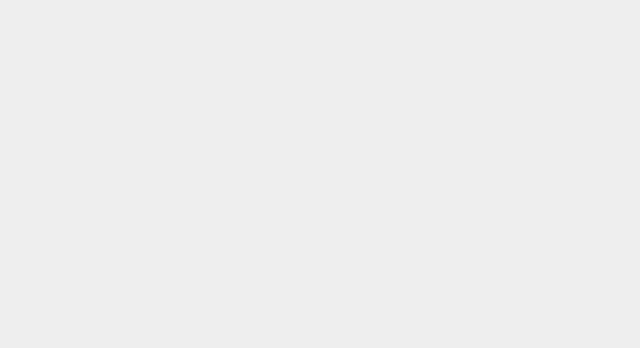
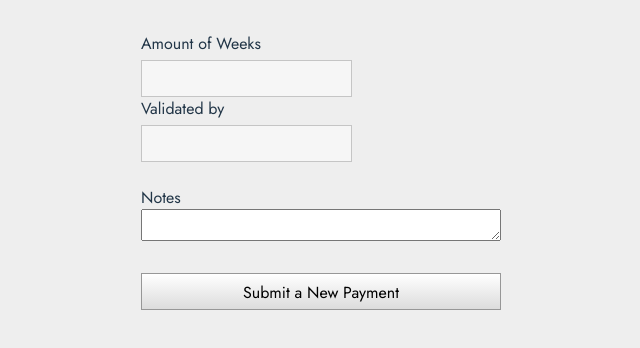
Before and after one commit to ask0ldd/SubscriptionsManager, a React (Vite) app: page /newleftover in a window 1280 px wide. Before the commit this address had no page. Shown: the top 348 px of the page, without its empty margins (319-959 px from the left). Built offline with nearby package versions, Linux system fonts and the light colour scheme.

Commit message:
newleftover form

```diff
--- a/src/App.css
+++ b/src/App.css
@@ -46,7 +46,8 @@ label.defaultSpacing {
   margin-top: 1.5rem;
 }
 
-form input:focus {
+form input:focus,
+textarea:focus {
   outline: 1px solid #213547;
 }
 
--- a/src/components/CustomRouter.tsx
+++ b/src/components/CustomRouter.tsx
@@ -2,6 +2,7 @@ import { BrowserRouter as Router, Routes, Route } from 'react-router-dom'
 import Home from '../pages/Home'
 import NewMember from '../pages/NewMember'
 import NewPaiement from '../pages/NewPaiement'
+import NewLeftover from '../pages/NewLeftover'
 
 function CustomRouter() {
     /*<Router basename="/P13-UserInterface-API/ABFront/"> needs to add basename into vite config*/
@@ -11,6 +12,7 @@ function CustomRouter() {
                 <Route path="/" element={<Home />} />
                 <Route path="/newmember" element={<NewMember />} />
                 <Route path="/newpaiement" element={<NewPaiement />} />
+                <Route path="/newleftover" element={<NewLeftover />} />
             </Routes>
         </Router>
     )
--- /dev/null
+++ b/src/pages/NewLeftover.tsx
@@ -0,0 +1,26 @@
+import '../style/NewLeftover.css'
+
+function NewLeftover(){
+    return (
+        <main>
+            <form className="NewLeftover-Form">
+                <div style={{width:'40%', flex:'1 1 40%'}}>
+                    <label htmlFor="leftover-amountOfWeeks">Amount of Weeks</label>
+                    <input id="leftover-amountOfWeeks" type="text"/>
+                </div>
+                <div style={{width:'40%', flex:'1 1 40%'}}>
+                    <label htmlFor="leftover-validatedBy">Validated by</label>
+                    <input id="leftover-validatedBy" type="text"/>
+                </div>
+
+                <label htmlFor="subscriptionNotes" className='defaultSpacing'>Notes</label>
+                <textarea id="subscriptionNotes"/>
+
+                <input id="newPaymentSubmit" type="submit" value="Submit a New Payment"/>
+
+            </form>
+        </main>
+    )
+}
+
+export default NewLeftover
--- a/src/pages/NewPaiement.tsx
+++ b/src/pages/NewPaiement.tsx
@@ -10,7 +10,7 @@ function NewPaiement(){
                         <input id="subscribedActivity" type='text'/>
                     </div>
                     <div className='triolet'>
-                        <label htmlFor="subscription-startingDate">Starting Date</label>
+                        <label htmlFor="subscription-startingDate">Subscription Starting On</label>
                         <input id="subscription-startingDate" type='text'/>
                     </div>
                     <div className='triolet'>
--- a/src/style/NewPaiement.css
+++ b/src/style/NewPaiement.css
@@ -27,7 +27,7 @@ label.defaultSpacing,
 
 .newPaiement-Form textarea {
   width: 100%;
-  height: 10rem;
+  height: 20rem;
   resize: none;
   border: 1px solid #c5c5c5;
   background: #f6f6f6;
@@ -37,3 +37,8 @@ label.defaultSpacing,
   font-size: 1rem;
   margin-top: 0.325rem;
 }
+
+.newPaiement-Form input[type="submit"] {
+  align-self: center;
+  justify-self: center;
+}
```
Also changed, not shown: vite.config.ts.timestamp-1687278334862-e6c67fefa2a8a.mjs (added, +10 -0 lines), src/style/NewLeftover.css (added).
